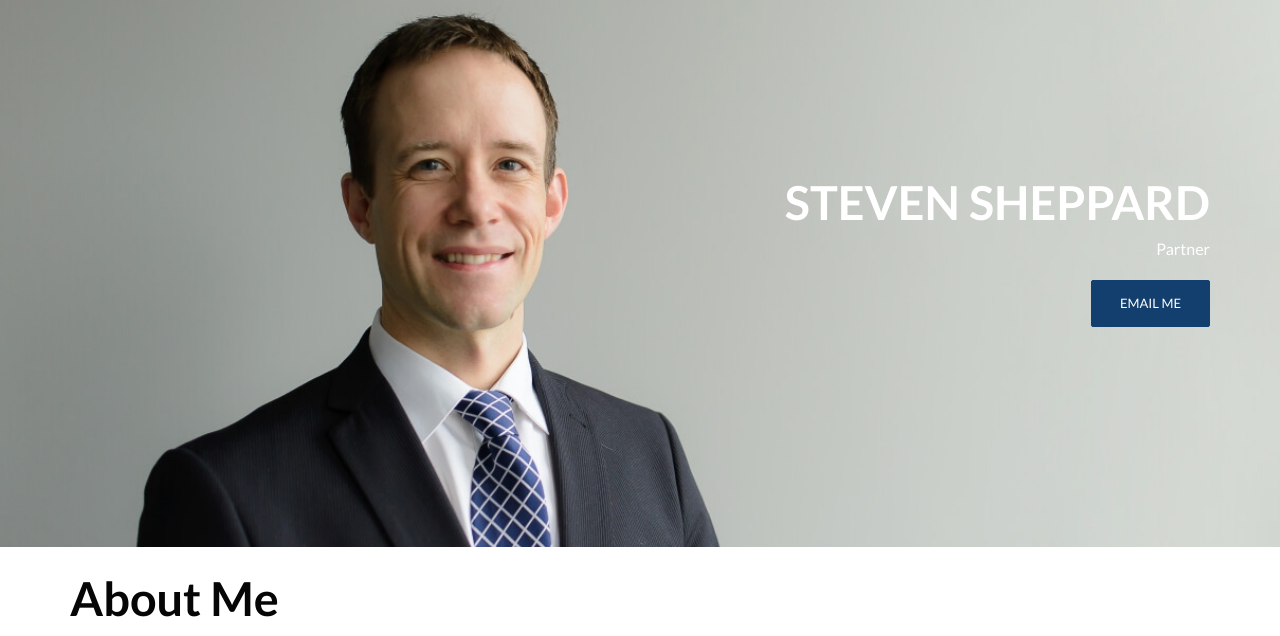
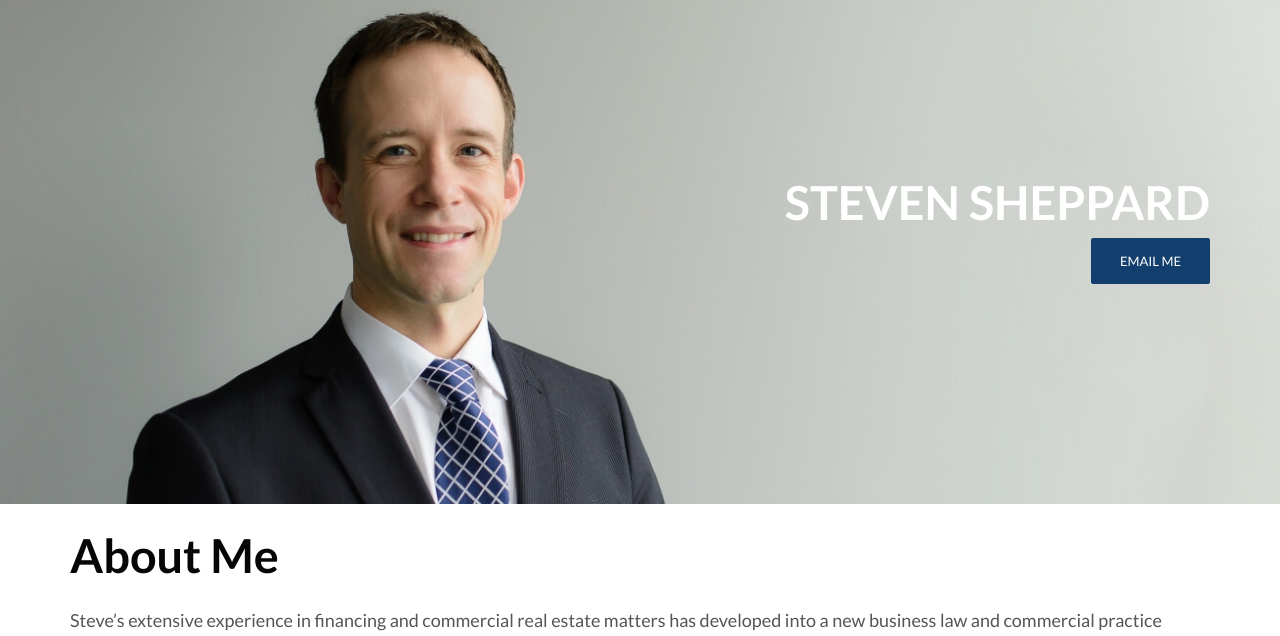
Before and after one commit to skslaw/skslaw.github.io, a plain HTML site: page team/steven-sheppard.html in a window 1280 px wide. Shown: the part 129-765 px from the top of the page. Drawn offline with nearby package versions, Linux system fonts and the light colour scheme; some packages are replaced by stand-ins of ours; a script that the page names is missing.

Commit message:
Team -> removed partner

```diff
--- a/scss/skslaw-sm.scss
+++ b/scss/skslaw-sm.scss
@@ -160,7 +160,7 @@ header {
 		background-size: cover;
 		background-position: -140px 0;
 		.container {
-			margin-top: -40px;
+			margin-top: 0;
 		}
 	}
 }
@@ -180,7 +180,7 @@ header {
 		background-size: cover;
 		background-position: -210px 0;
 		.container {
-			margin-top: -100px;
+			margin-top: -60px;
 		}
 	}
 }
--- a/team/steven-sheppard.html
+++ b/team/steven-sheppard.html
@@ -98,7 +98,6 @@
 				<section class="me-intro">
 						<div class="container text-right">
 								<h2 class="animated slideInRight">STEVEN SHEPPARD</h2>
-								<p class="lead animated slideInRight ">Partner </p>
 								<p><a href="mailto:steven.sheppard@skslaw.ca" class="btn btn-lg btn-theme-bg">Email Me</a></p>
 						</div>
 				</section><!--me intro parallax-->
```
Also changed, not shown: team/james-katz.html (+0 -1 lines), team/jason-shelly.html (+0 -1 lines), css/skslaw-sm.css, css/skslaw.css, 2 other files.
